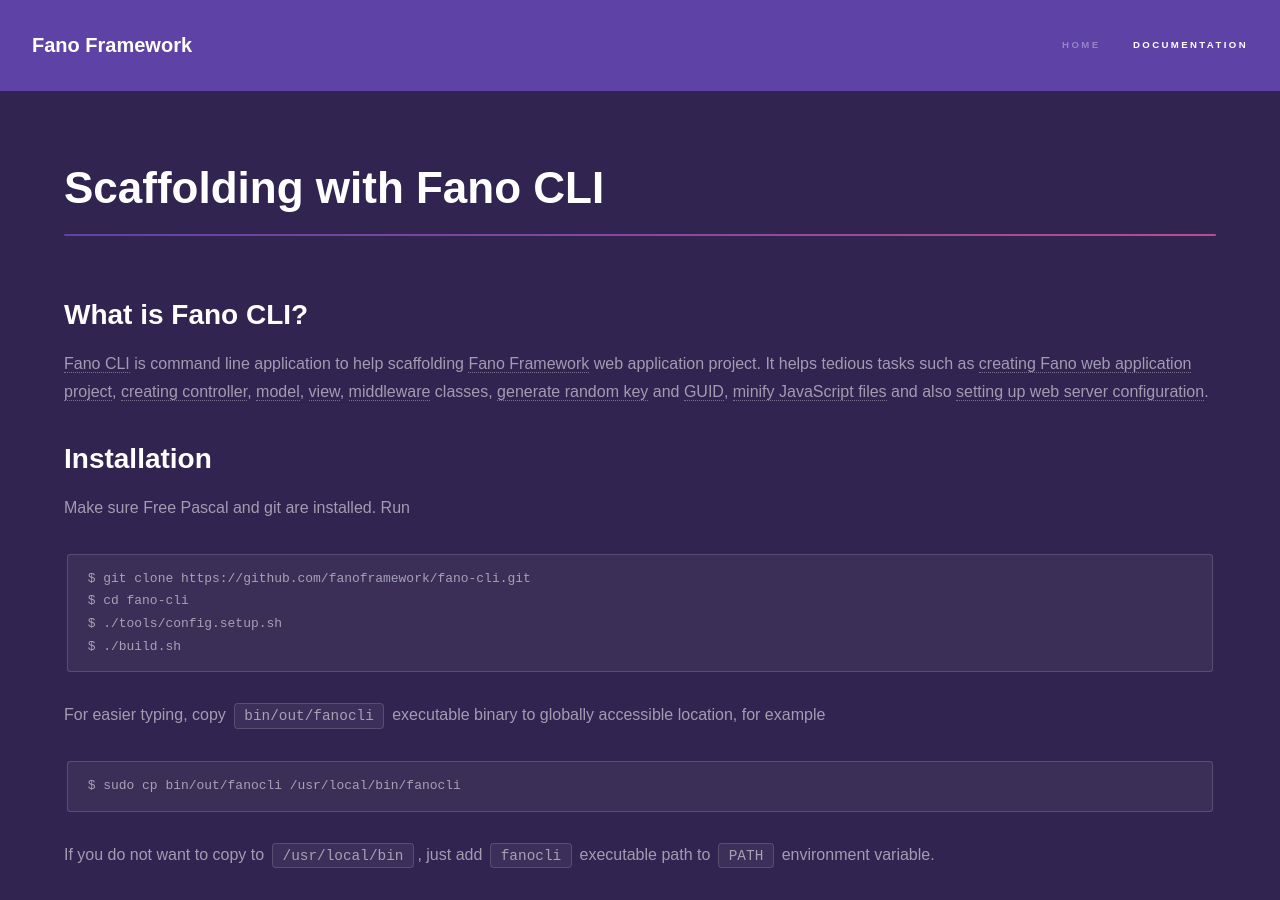
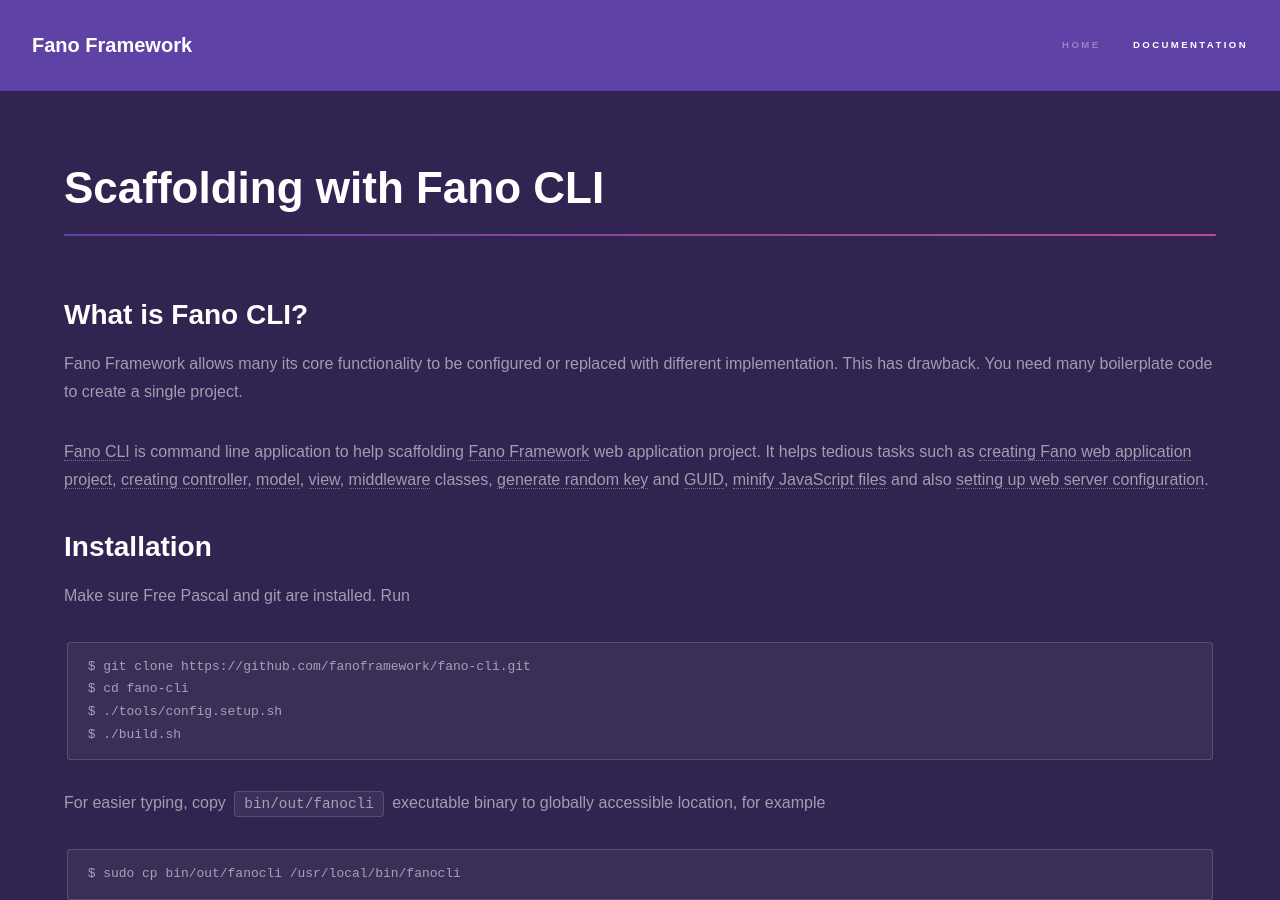
Before and after one commit to fanoframework/fanoframework.github.io, a Jekyll site: the page built from scaffolding-with-fano-cli/index.md, in a window 1280 px wide and 900 px high. Built offline with Jekyll 4.4.1, drawn with Linux system fonts in a browser that asks for light colours; our own code applies the rules of GitHub Pages for plain Markdown files.

Commit message:
Add reason why Fano CLI is needed

```diff
--- a/scaffolding-with-fano-cli/index.md
+++ b/scaffolding-with-fano-cli/index.md
@@ -5,6 +5,8 @@
 <h1 class="major">Scaffolding with Fano CLI</h1>
 
 ## What is Fano CLI?
+
+Fano Framework allows many its core functionality to be configured or replaced with different implementation. This has drawback. You need many boilerplate code to create a single project.
 
 [Fano CLI](https://github.com/fanoframework/fano-cli) is command line application
 to help scaffolding [Fano Framework](https://github.com/fanoframework/fano) web application project. It helps tedious tasks such as
```
